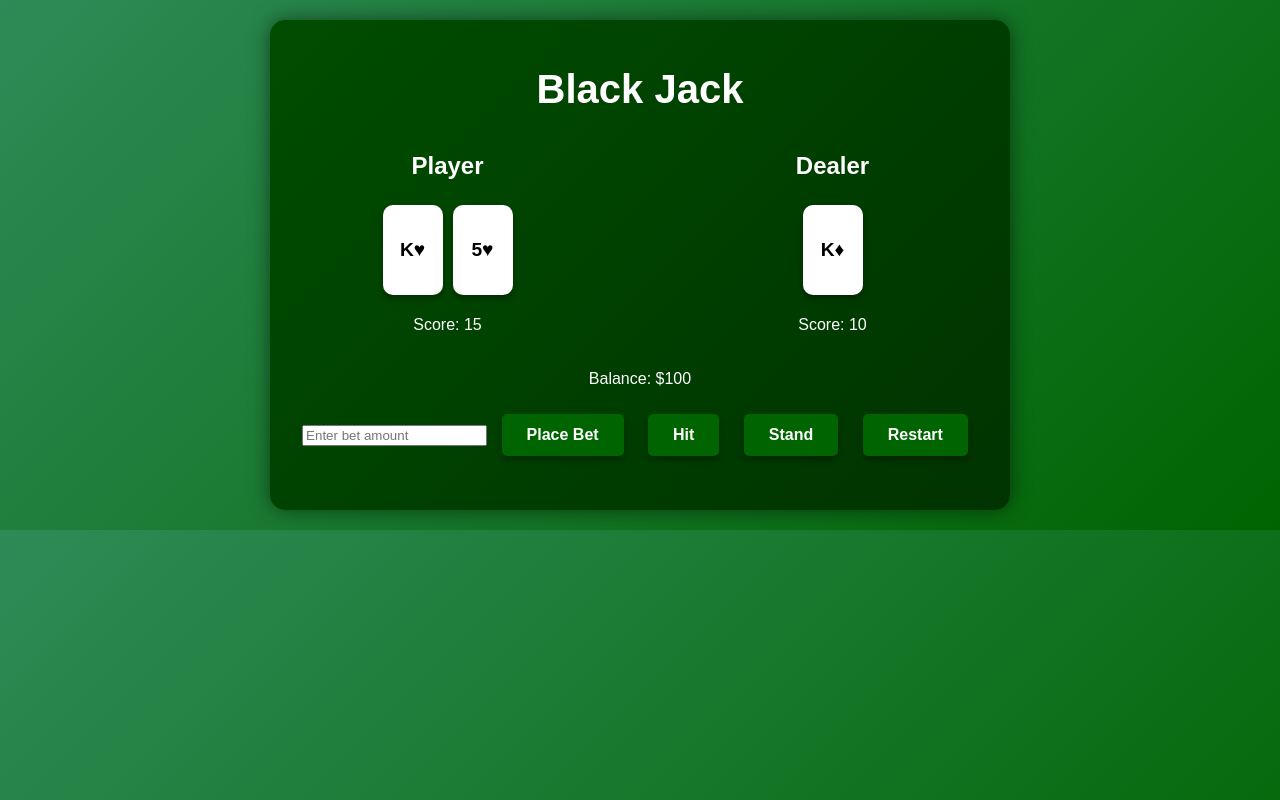
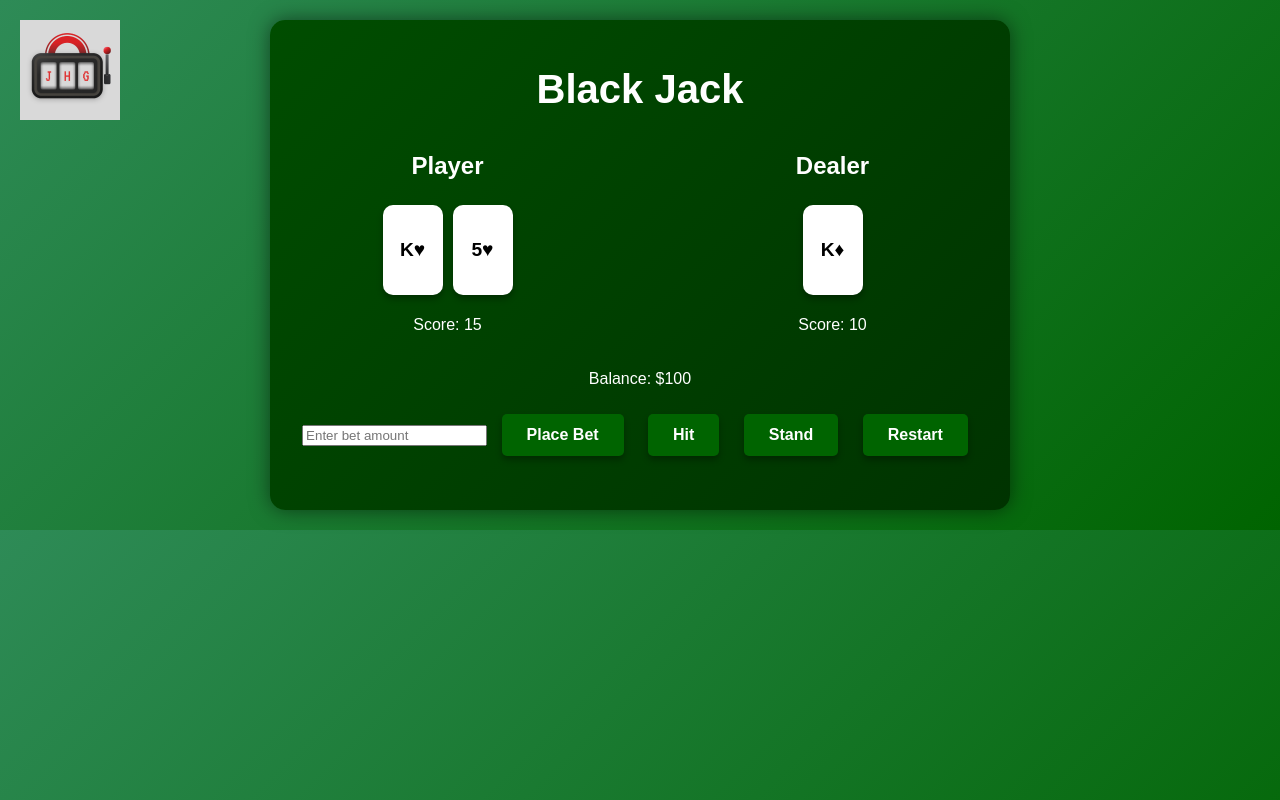
Before and after one commit to JHGambling/Black-Jack, a plain HTML site: page index.html in a window 1280 px wide. Drawn offline with Linux system fonts and the light colour scheme.

Commit message:
Add JHGambling logo

```diff
--- a/index.html
+++ b/index.html
@@ -7,6 +7,7 @@
   <link rel="stylesheet" href="style.css">
 </head>
 <body>
+  <img src="images/logo.png" alt="Black Jack Logo" class="logo">
   <div class="game-container">
     <h1>Black Jack</h1>
     <div class="game-info">
--- a/style.css
+++ b/style.css
@@ -92,3 +92,11 @@ body {
     font-weight: bold;
     color: #ffd700;
   }
+
+  .logo {
+    position: absolute;
+    top: 20px;
+    left: 20px;
+    width: 100px; /* Adjust width as needed */
+    height: auto;
+  }
```
Also changed, not shown: images/logo.png (added).
